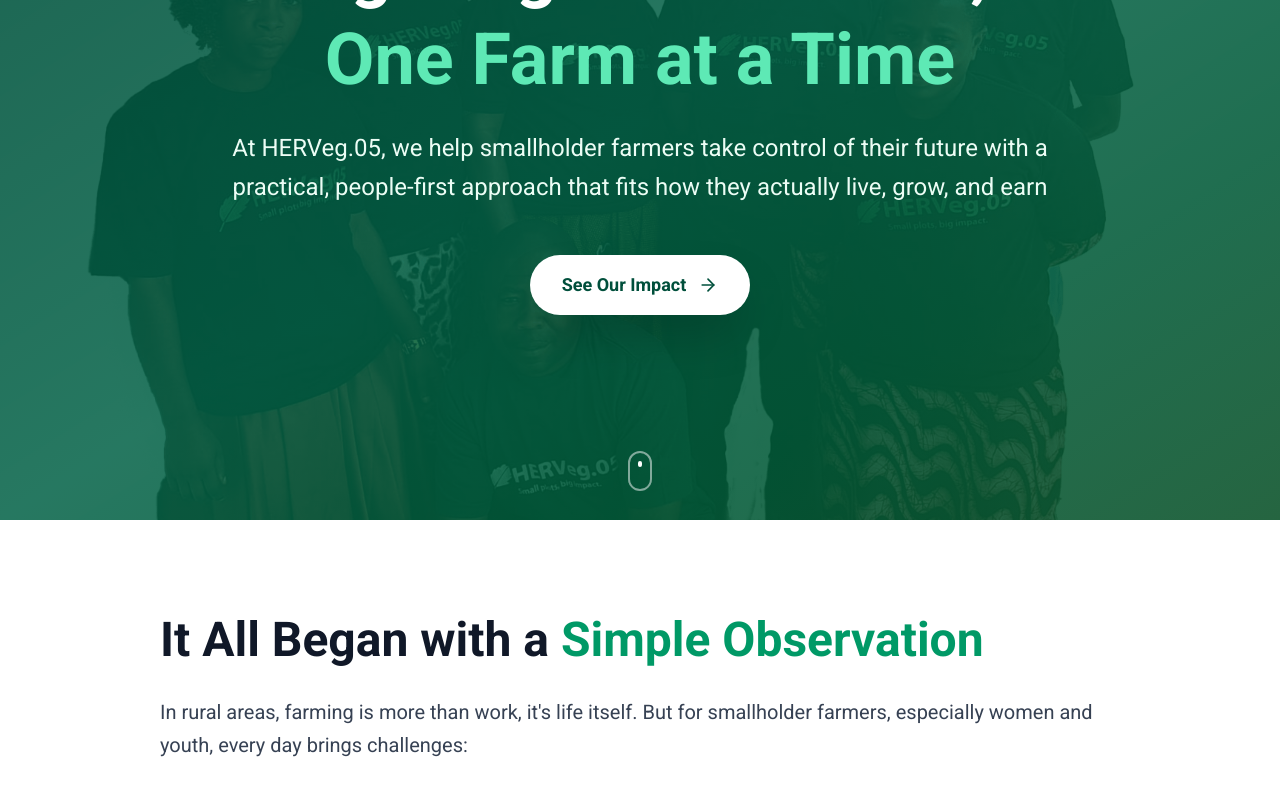
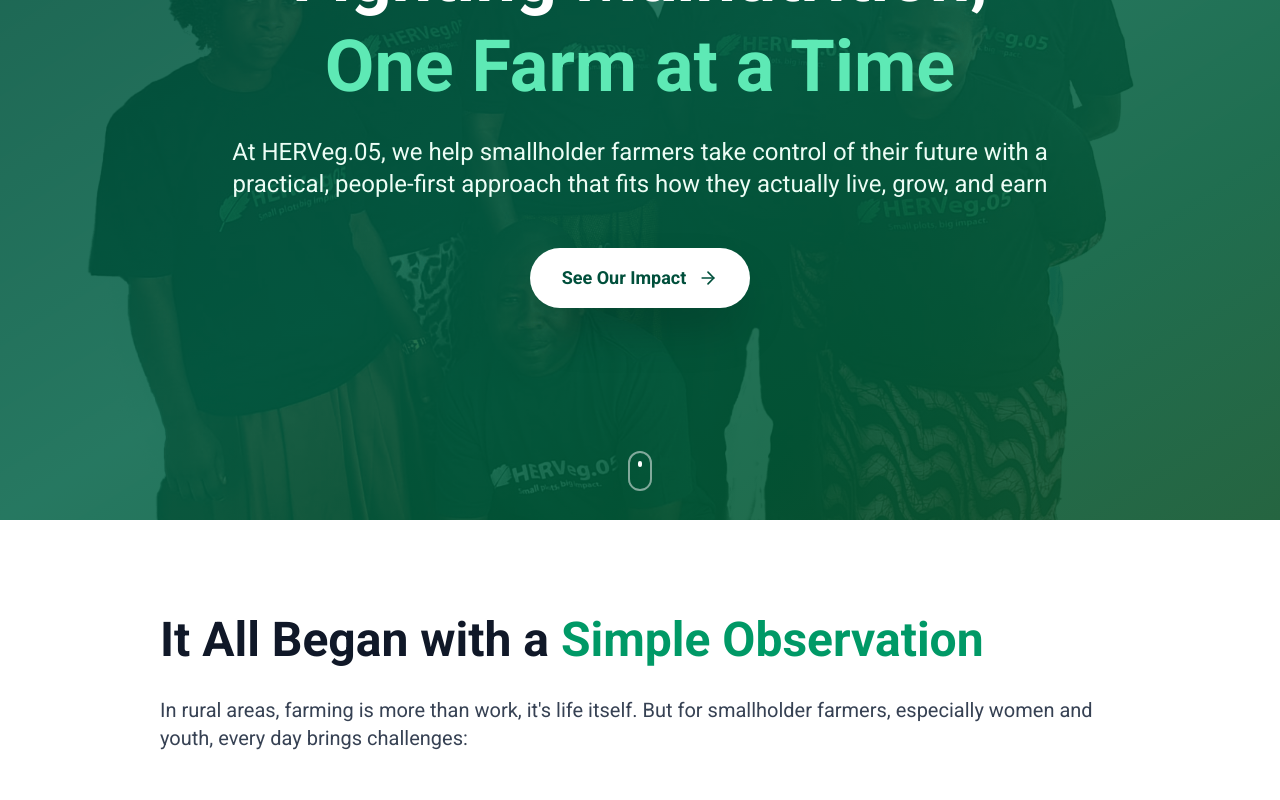
Before and after one commit to Mhando-Z/HervegWeb, a Next.js app: page /aboutus/whoweare in a window 1280 px wide. Shown: the part 280-1080 px from the top of the page. Built offline with nearby package versions, Linux system fonts and the light colour scheme; a web font is replaced by a local one.

Commit message:
Phase One

```diff
--- a/src/app/aboutus/whoweare/page.jsx
+++ b/src/app/aboutus/whoweare/page.jsx
@@ -405,7 +405,7 @@
 
             <motion.p
               variants={fadeInUp}
-              className="text-xl md:text-2xl text-emerald-50 mb-12 max-w-4xl mx-auto leading-relaxed"
+              className="text-xl md:text-2xl text-emerald-50 mb-12 max-w-4xl mx-auto"
             >
               At HERVeg.05, we help smallholder farmers take control of their
               future with a practical, people-first approach that fits how they
@@ -455,7 +455,7 @@
                 It All Began with a{" "}
                 <span className="text-emerald-600">Simple Observation</span>
               </h2>
-              <p className="text-xl text-gray-700 leading-relaxed">
+              <p className="text-xl text-gray-700 ">
                 In rural areas, farming is more than work, it's life itself. But
                 for smallholder farmers, especially women and youth, every day
                 brings challenges:
@@ -464,7 +464,7 @@
 
             {/* Challenges List */}
             <motion.div variants={fadeInUp} className="mb-16">
-              <ul className="space-y-4 text-lg text-gray-700">
+              <ul className="space-y-2 text-lg text-gray-700">
                 <li className="flex items-start">
                   <span className="text-emerald-600 mr-3 mt-1">•</span>
                   <span>Rains come late or too little.</span>
@@ -516,7 +516,7 @@
                 communities, HERVeg.05 provides:
               </p>
 
-              <ul className="space-y-4 text-lg text-gray-700 mb-8">
+              <ul className="space-y-2 text-lg text-gray-700 mb-8">
                 <li className="flex items-start">
                   <span className="text-emerald-600 mr-3 mt-1">•</span>
                   <span>Healthy, one-month-old SASSO chickens</span>
```
